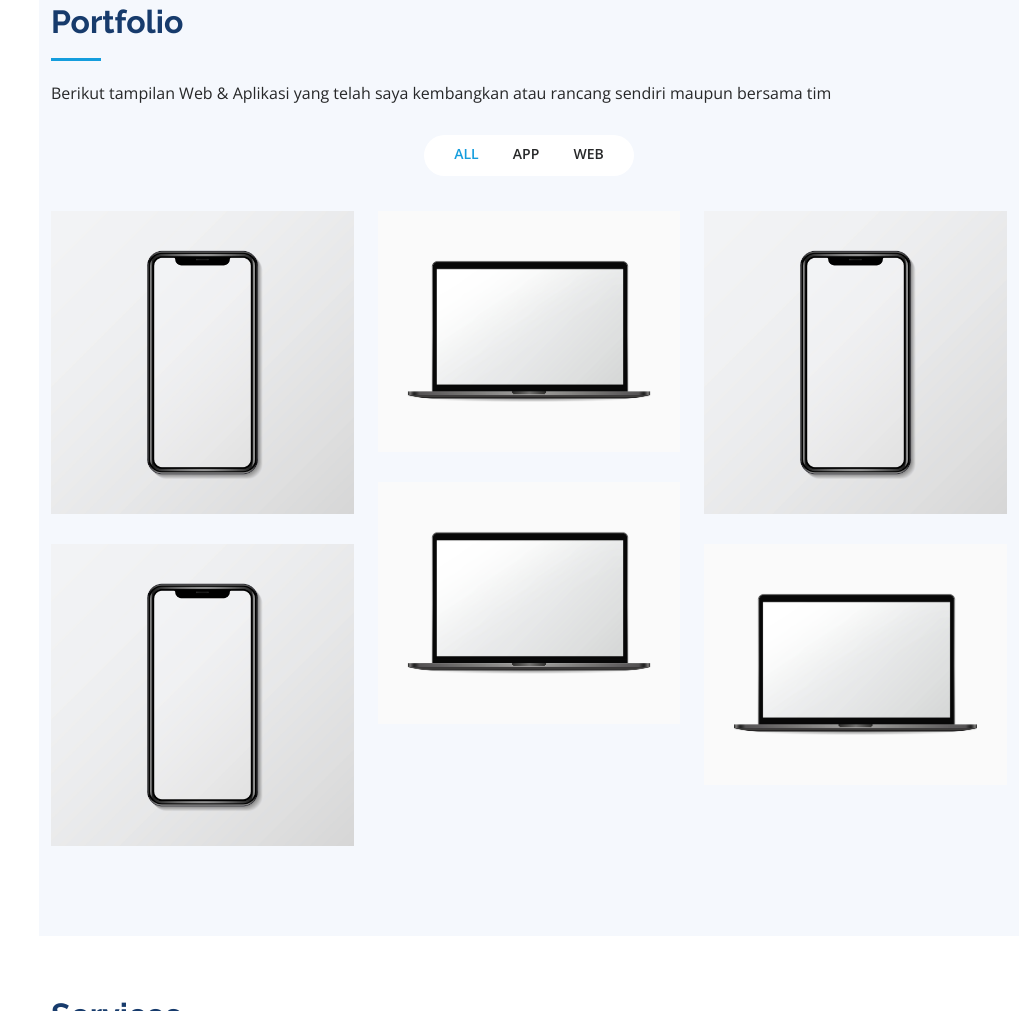
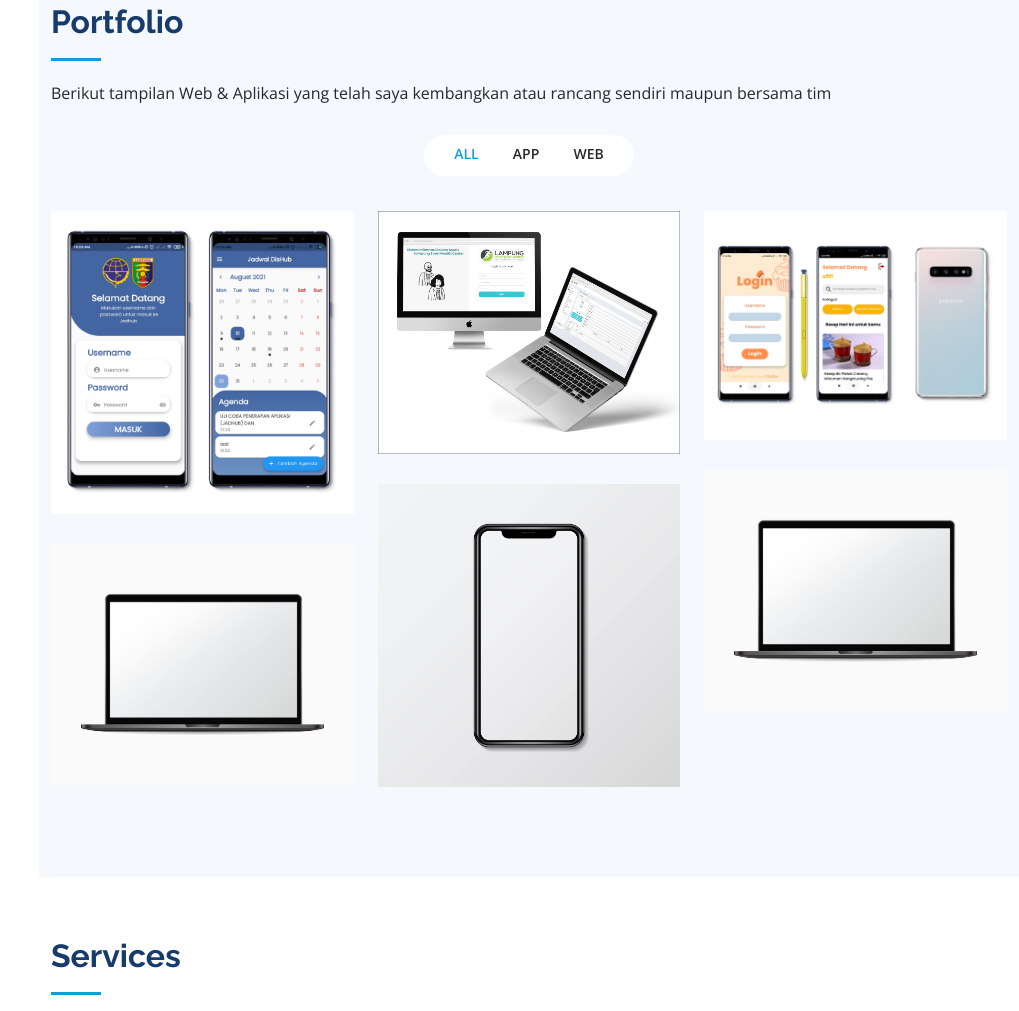
Before and after one commit to afifhibatullahh/afifhibatullahh.github.io, a plain HTML site: page index.html in a window 1280 px wide. Shown: the part 2787-3798 px from the top of the page, without its empty margins (261-1280 px from the left). Drawn offline with nearby package versions, Linux system fonts and the light colour scheme.

Commit message:
update portfolio

```diff
--- a/index.html
+++ b/index.html
@@ -410,16 +410,16 @@
             <div class="col-lg-4 col-md-6 portfolio-item filter-app">
               <div class="portfolio-wrap">
                 <img
-                  src="assets/img/portfolio/mobile.jpg"
+                  src="assets/img/portfolio/jadhub.png"
                   class="img-fluid"
                   alt=""
                 />
                 <div class="portfolio-links">
                   <a
-                    href="assets/img/portfolio/mobile.jpg"
+                    href="assets/img/portfolio/jadhub.png"
                     data-gallery="portfolioGallery"
                     class="portfolio-lightbox"
-                    title="App 1"
+                    title="Aplikasi Penjadwalan Agenda Dinas Perhubungan menggunakan framework Flutter dan Firebase"
                     ><i class="bx bx-plus"></i
                   ></a>
                   <a href="#portfolio" title="More Details"
@@ -432,16 +432,16 @@
             <div class="col-lg-4 col-md-6 portfolio-item filter-web">
               <div class="portfolio-wrap">
                 <img
-                  src="assets/img/portfolio/laptop.jpg"
+                  src="assets/img/portfolio/rekmed1.png"
                   class="img-fluid"
                   alt=""
                 />
                 <div class="portfolio-links">
                   <a
-                    href="assets/img/portfolio/laptop.jpg"
+                    href="assets/img/portfolio/rekmed1.png"
                     data-gallery="portfolioGallery"
                     class="portfolio-lightbox"
-                    title="Web 3"
+                    title="Mengembangkan Sistem Infromasi Rekam Medis dengan Laravel pada Klinik Lampung Sport Health Center"
                     ><i class="bx bx-plus"></i
                   ></a>
                   <a href="#portfolio" title="More Details"
@@ -454,16 +454,16 @@
             <div class="col-lg-4 col-md-6 portfolio-item filter-app">
               <div class="portfolio-wrap">
                 <img
-                  src="assets/img/portfolio/mobile.jpg"
+                  src="assets/img/portfolio/masakin.png"
                   class="img-fluid"
                   alt=""
                 />
                 <div class="portfolio-links">
                   <a
-                    href="assets/img/portfolio/mobile.jpg"
+                    href="assets/img/portfolio/masakin.png"
                     data-gallery="portfolioGallery"
                     class="portfolio-lightbox"
-                    title="App 2"
+                    title="Aplikasi Resep Masakan menggunakan React Native dan mengambil Opensoure API"
                     ><i class="bx bx-plus"></i
                   ></a>
                   <a href="#portfolio" title="More Details"
```
Also changed, not shown: assets/img/portfolio/jadhub.png (added), assets/img/portfolio/masakin.png (added), assets/img/portfolio/rekmed.png (added), assets/img/portfolio/rekmed1.png (added).
